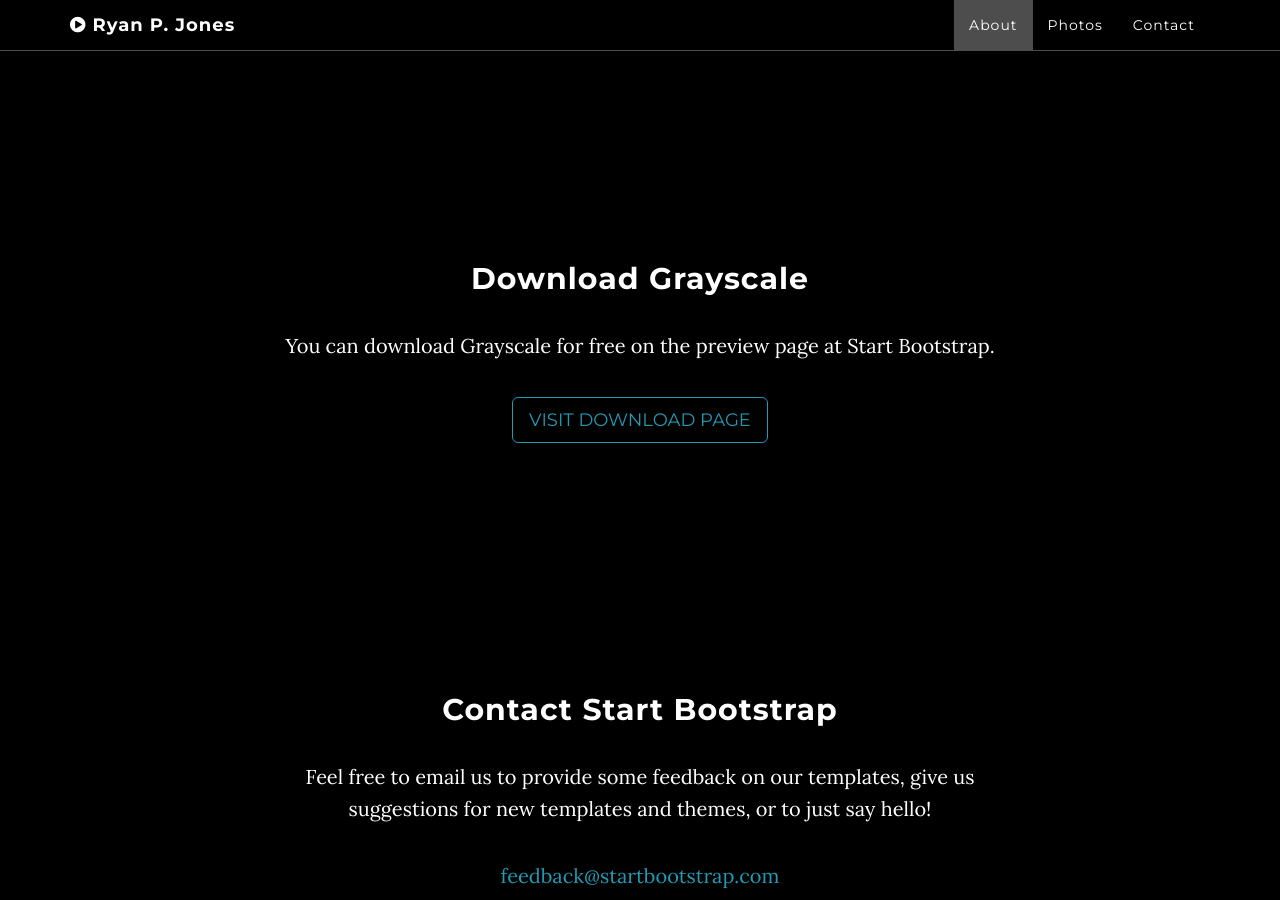
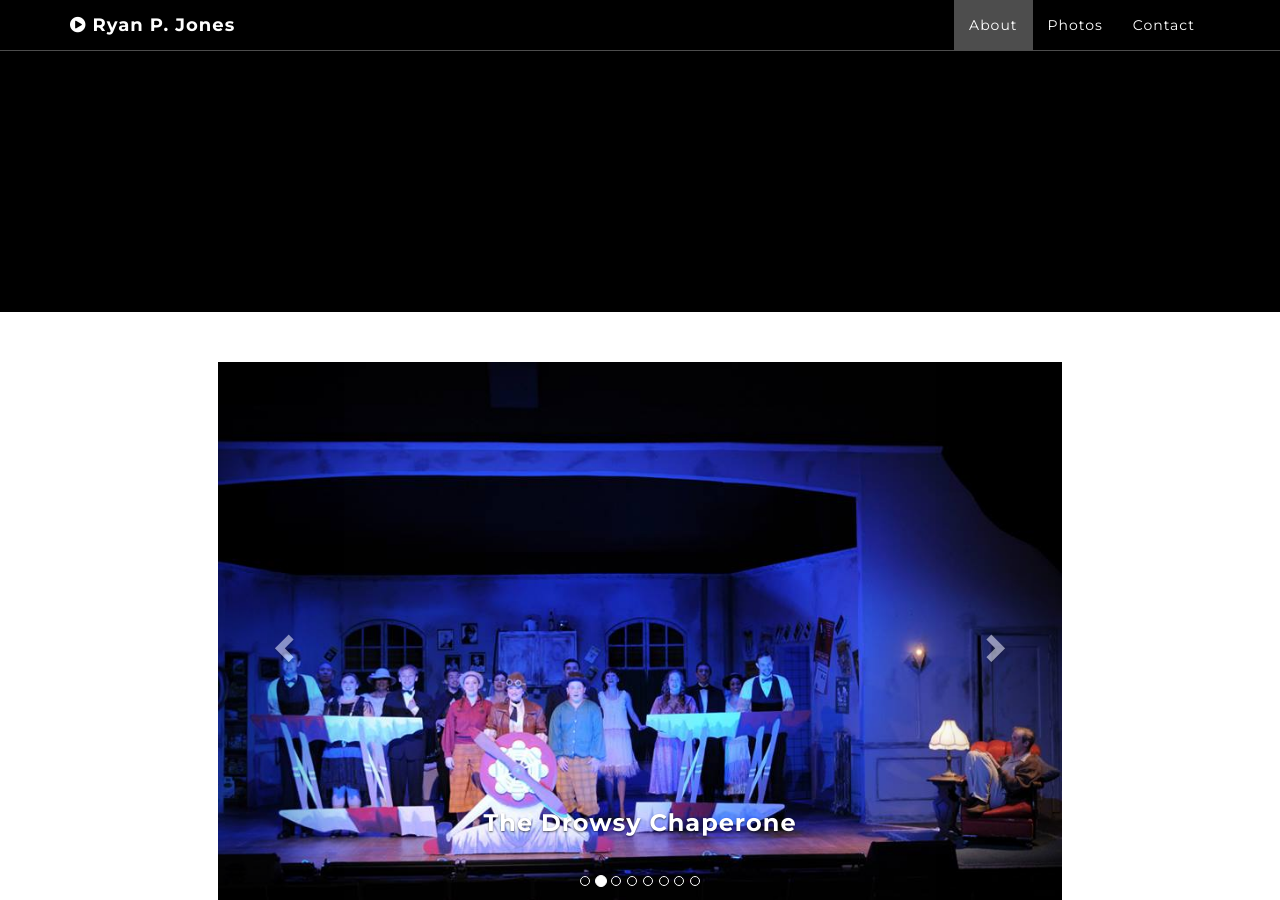
Before and after one commit to ryanpjones/ryanpjones.github.io, a Jekyll site: the page built from index.html, in a window 1280 px wide and 900 px high, scrolled down 1433 px. Built offline with Jekyll 4.4.1, drawn with Linux system fonts in a browser that asks for light colours; nearby versions of some CDN libraries.

Commit message:
Add slideshow

```diff
--- /dev/null
+++ b/_includes/slideshow.html
@@ -0,0 +1,32 @@
+<div id="slideshow-carousel" class="carousel slide" data-ride="carousel" data-interval="4000">
+  <!-- Indicators -->
+  <ol class="carousel-indicators">
+    {% for slide in site.data.slides %}
+    <li data-target="#slideshow-carousel"
+        data-slide-to="{{ forloop.index0 }}"
+        {% if forloop.first %}class="active"{% endif %}
+        ></li>
+    {% endfor %}
+  </ol>
+
+  <!-- Wrapper for slides -->
+  <div class="carousel-inner">
+    {% for slide in site.data.slides %}
+    <div class="item {% if forloop.first %}active{% endif %}">
+      <img class="slideshow-image" src="{{ slide.path }}" alt="{{ slide.title }}">
+      <div class="carousel-caption">
+        <h3>{{ slide.title }}</h3>
+      </div>
+    </div>
+    {% endfor %}
+
+  </div>
+
+  <!-- Controls -->
+  <a class="left carousel-control" href="#slideshow-carousel" role="button" data-slide="prev">
+    <span class="glyphicon glyphicon-chevron-left"></span>
+  </a>
+  <a class="right carousel-control" href="#slideshow-carousel" role="button" data-slide="next">
+    <span class="glyphicon glyphicon-chevron-right"></span>
+  </a>
+</div>
--- a/index.html
+++ b/index.html
@@ -41,13 +41,13 @@
 </section>
 
 <!-- Download Section -->
-<section id="download" class="content-section text-center">
-  <div class="download-section">
-    <div class="container">
-      <div class="col-lg-8 col-lg-offset-2">
-        <h2>Download Grayscale</h2>
-        <p>You can download Grayscale for free on the preview page at Start Bootstrap.</p>
-        <a href="http://startbootstrap.com/template-overviews/grayscale/" class="btn btn-default btn-lg">Visit Download Page</a>
+<section class="content-section text-center">
+  <div id="photos" style="padding-top:50px;">
+    <div class="light-section">
+      <div class="row">
+        <div class="col-md-offset-2 col-md-8">
+          {% include slideshow.html %}
+        </div>
       </div>
     </div>
   </div>
```
Also changed, not shown: _data/slides.yaml (added, +16 -0 lines), img/slideshow/Beauty-and-the-Beast.jpg (added), img/slideshow/Drowsy.jpg (added), img/slideshow/FFD-2011.jpg (added), img/slideshow/Grease-Lightning.jpg (added), img/slideshow/Grease.jpg (added), img/slideshow/Into-The-Woods.jpg (added), img/slideshow/Joseph.jpg (added), img/slideshow/Murphys-Law.jpg (added), img/slideshow/Spamalot.jpg (added), img/slideshow/Streetcar.jpg (added).
